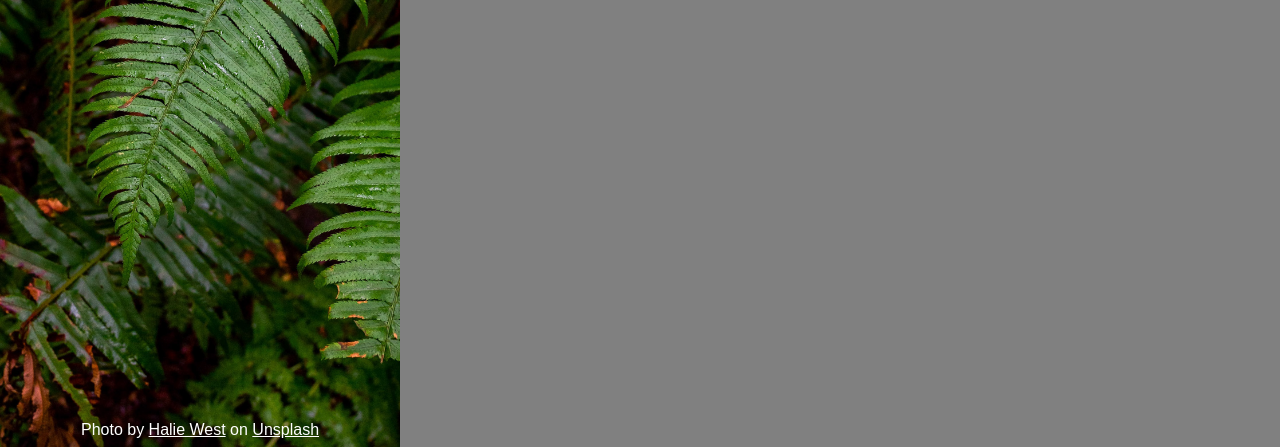
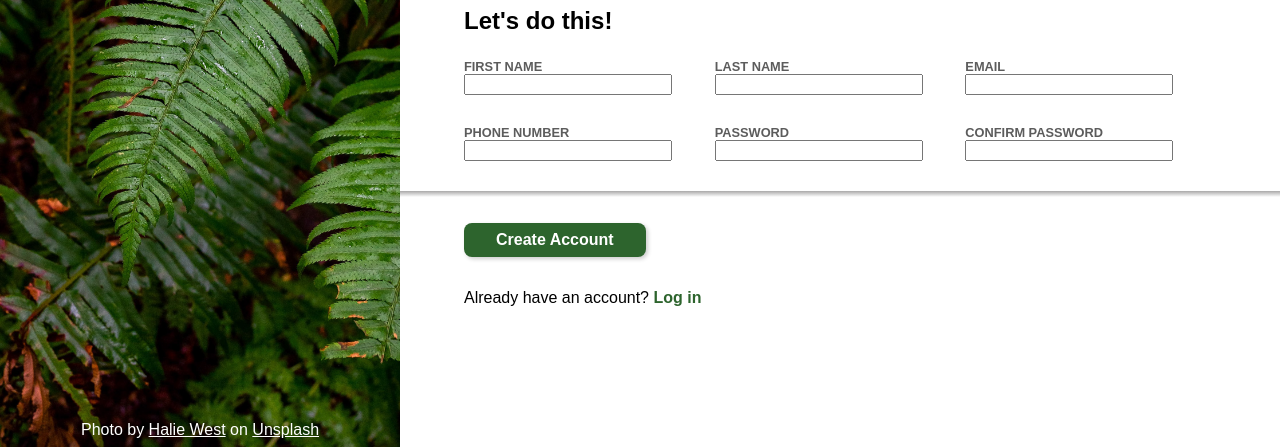
Before and after one commit to joMarsch/sign-up-form, a plain HTML site: page index.html in a window 1280 px wide. Shown: the part 353-800 px from the top of the page. Drawn offline with Linux system fonts and the light colour scheme.

Commit message:
Work on the styling

```diff
--- a/index.html
+++ b/index.html
@@ -1,11 +1,13 @@
 <!DOCTYPE html>
 <html lang="en">
+
 <head>
     <meta charset="UTF-8">
     <meta name="viewport" content="width=device-width, initial-scale=1.0">
     <title>Sign-up</title>
     <link rel="stylesheet" href="style.css">
 </head>
+
 <body>
     <div class="container">
         <div class="side-bar">
@@ -14,11 +16,56 @@
                 <div>Odin</div>
             </div>
             <div id="image-source">
-                Photo by <a href="https://unsplash.com/de/@haliewestphoto">Halie West</a> on <a href="https://unsplash.com/de/fotos/grune-blattpflanze-in-nahaufnahme-25xggax4bSA">Unsplash</a>
+                Photo by <a href="https://unsplash.com/de/@haliewestphoto">Halie West</a> on <a
+                    href="https://unsplash.com/de/fotos/grune-blattpflanze-in-nahaufnahme-25xggax4bSA">Unsplash</a>
             </div>
         </div>
-        <div class="content">s</div>
+        <div class="content">
+            <div class="text">
+                <p>
+                    This is not a real online service! This is just for learning how to setup a form website. <br>
+                    Sign up <em>now</em> to get started.
+                </p>
+                <p>
+                    But to be <em>honest</em>, you should not.
+                </p>
+            </div>
+            <form action="" method="post">
+                <p>
+                    Let's do this!
+                </p>
+                <div class="container">
+                    <div class="form-input">
+                        <label for="first_name">First Name</label>
+                        <input type="text" id="first_name" name="first_name">
+                    </div>
+                    <div class="form-input">
+                        <label for="last_name">Last Name</label>
+                        <input type="text" id="last_name" name="last_name">
+                    </div>
+                    <div class="form-input">
+                        <label for="email">Email</label>
+                        <input type="email" id="email" name="email">
+                    </div>
+                    <div class="form-input">
+                        <label for="phone_number">Phone Number</label>
+                        <input type="text" id="phone_number" name="phone_number">
+                    </div>
+                    <div class="form-input">
+                        <label for="password">Password</label>
+                        <input type="password" id="password" name="password">
+                    </div>
+                    <div class="form-input">
+                        <label for="confirm_password">Confirm Password</label>
+                        <input type="password" id="confirm_password" name="confirm_password">
+                    </div>
+                </div>
+                <button type="submit">Create Account</button>
+            </form>
+            <div> Already have an account? <a href="">Log in</a></div>
+        </div>
     </div>
 
 </body>
+
 </html>
--- a/style.css
+++ b/style.css
@@ -3,28 +3,43 @@
     src: url(Norse-Bold.otf);
 }
 
-html, body {
+:root {
+    --content-width: 900px;
+    --content-padding: 64px;
+
+    --sidebar-width: max(400px, 25%);
+}
+
+html,
+body {
     /* Boxing */
     padding: 0px;
     margin: 0px;
 
     /* Fonts */
     font-family: Arial, Helvetica, sans-serif;
+
+    /* Styling */
+
+    background-color: lightgray;
 }
 
-.container {
+body > .container {
     display: flex;
+    height: 100vh;
 }
 
 .side-bar {
     flex-grow: 0;
+    flex-shrink: 0;
     /* Size */
     height: 100vh;
-    width: max(400px,25%);
+    width: var(--sidebar-width);
     /* Background */
+    background-color: gray;
     background-image: url(halie-west-25xggax4bSA-unsplash.jpg);
     background-size: cover;
-    background-color: bisque;
+
     /* Positioning */
     position: relative;
 }
@@ -52,7 +67,7 @@ html, body {
     width: auto;
 }
 
-#title > div {
+#title>div {
     /* Font */
     font-family: "Norse Bold";
     font-size: 84px;
@@ -76,6 +91,81 @@ html, body {
 
 .content {
     flex: 1;
+    box-sizing: border-box;
     height: 100vh;
-    background-color: gray;
+    background-color: white;
+    padding: var(--content-padding);
 }
+
+.text {
+    width: min(100%, var(--content-width));
+    margin: 80px 0px;
+}
+
+p {
+    font-size: 24px;
+    font-weight: bold;
+}
+
+form > .container {
+    display: flex;
+    position: relative;
+    flex-wrap: wrap;
+    width: min(100%, var(--content-width));
+}
+
+form > .container::after {
+    content: "";
+    background: linear-gradient(to bottom, rgba(148, 147, 147, 0.8) 0%, rgba(0, 0, 0, 0) 100%);
+    position: absolute;
+    width: calc(100vw - var(--sidebar-width));
+    height: 6px;
+    top: 100%;
+    left: calc(-1 * var(--content-padding));
+}
+
+.form-input {
+    flex: 1;
+    display: flex;
+    flex-direction: column;
+    margin-right: 30px;
+    margin-bottom: 30px;
+}
+
+input {
+    width: 200px;
+}
+
+label {
+    text-transform: uppercase;
+    font-size: 0.8em;
+    font-weight: bold;
+    color: rgb(92, 92, 92);
+}
+
+form > button {
+    margin: 32px 0px;
+    padding: 8px 32px;
+    border-radius: 8px;
+    border: 0;
+    box-shadow: 2px 2px 4px rgba(0, 0, 0, 0.2);
+    font-size: 1em;
+    font-weight: bold;
+    color: white;
+    background-color: rgb(45, 100, 45);
+
+}
+
+form > button:hover {
+    background-color: rgb(53, 121, 53);
+}
+
+form >button:active {
+    background-color: rgb(35, 78, 35);
+}
+
+form + div > a {
+    color: rgb(45, 100, 45);
+    text-decoration: none;
+    font-weight: bold;
+}
```
